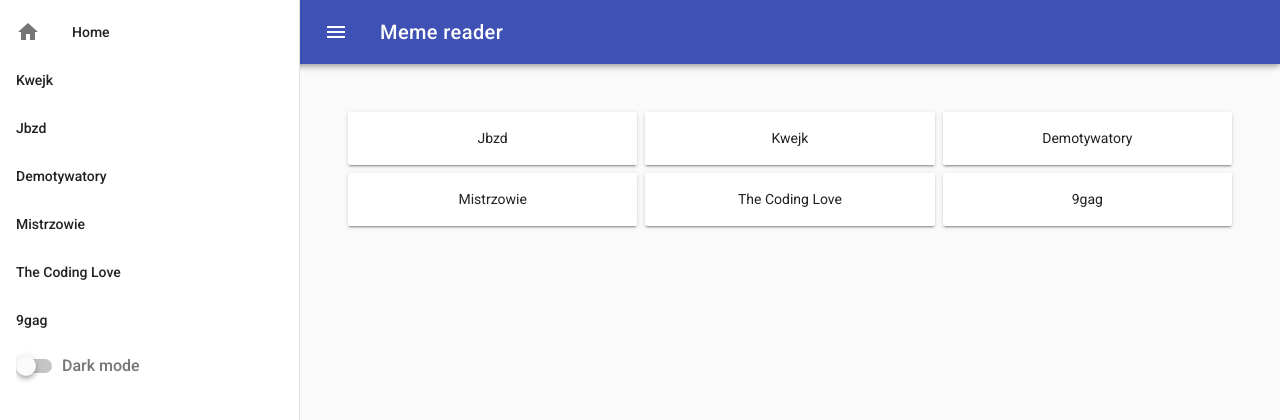
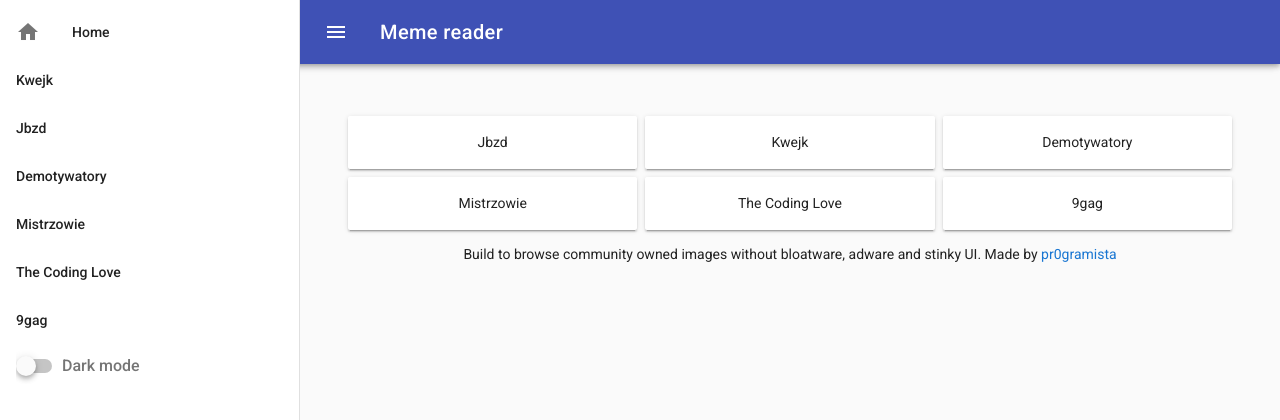
Before and after one commit to pr0gramista/meme-reader, a Vue app: page / in a window 1280 px wide. Shown: the top 420 px of the page. Built offline with nearby package versions, Linux system fonts and the light colour scheme.

Commit message:
Add memorial why I built this

```diff
--- a/src/components/Home.vue
+++ b/src/components/Home.vue
@@ -45,6 +45,10 @@
           </router-link>
         </v-flex>
       </v-layout>
+      <div class="memorial">
+        Build to browse community owned images without bloatware, adware and stinky UI.
+        Made by <a href="https://pr0gramista.pl">pr0gramista</a>
+      </div>
     </v-container>
   </div>
 </template>
@@ -58,6 +62,10 @@
 <style scoped>
 a {
   text-decoration: none;
+}
+
+.memorial {
+  margin: 10px;
 }
 
 .jbzd {
```
